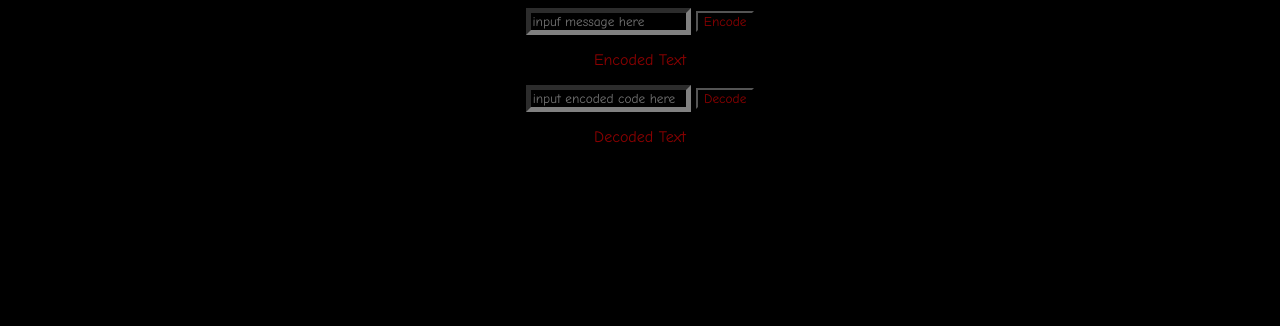
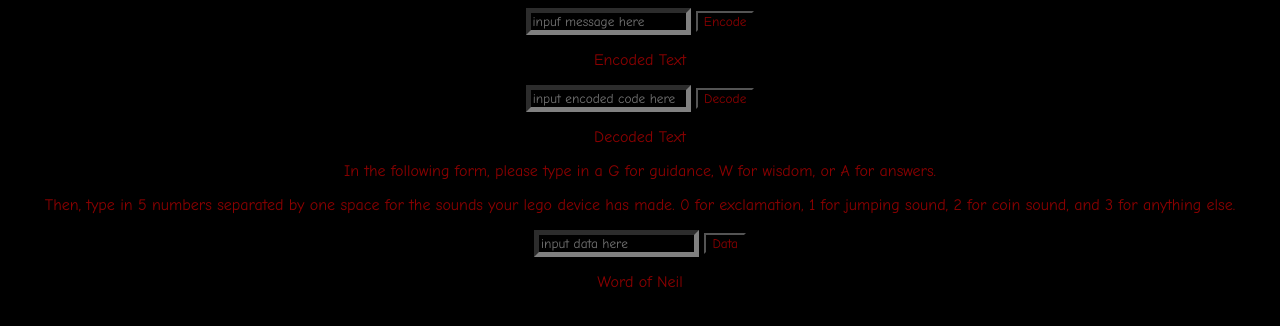
Before and after one commit to GeorgeWashingtonSaratoga/flshcltcde, a plain HTML site: page index.html in a window 1280 px wide. Drawn offline with Linux system fonts and the light colour scheme.

Commit message:
Update index.html

```diff
--- a/index.html
+++ b/index.html
@@ -14,6 +14,14 @@
             <button id = "decode" type = "submit" >Decode</button>
         </form>
         <p id="finalDe">Decoded Text</p>
+
+        <p>In the following form, please type in a G for guidance, W for wisdom, or A for answers.</p>
+        <p>Then, type in 5 numbers separated by one space for the sounds your lego device has made. 0 for exclamation, 1 for jumping sound, 2 for coin sound, and 3 for anything else.</p>
+        <form id = "talker">
+            <input id="noise" type="text" name="noises" placeholder="input data here">
+            <button id = "lario" type = "submit" >Data</button>
+        </form>
+        <p id="neilWord">Word of Neil</p>
     </body>
     <script src = "index.js" type="module"></script>
 </html>
```
